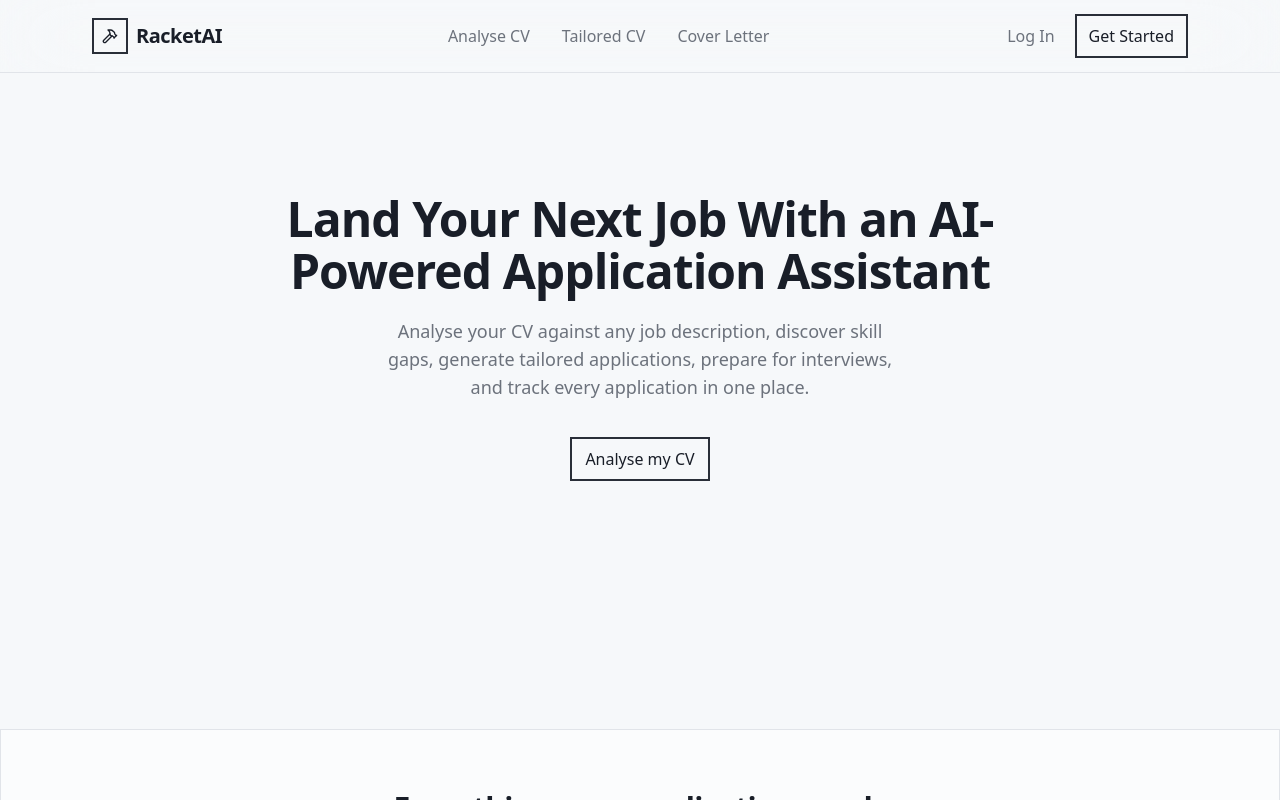
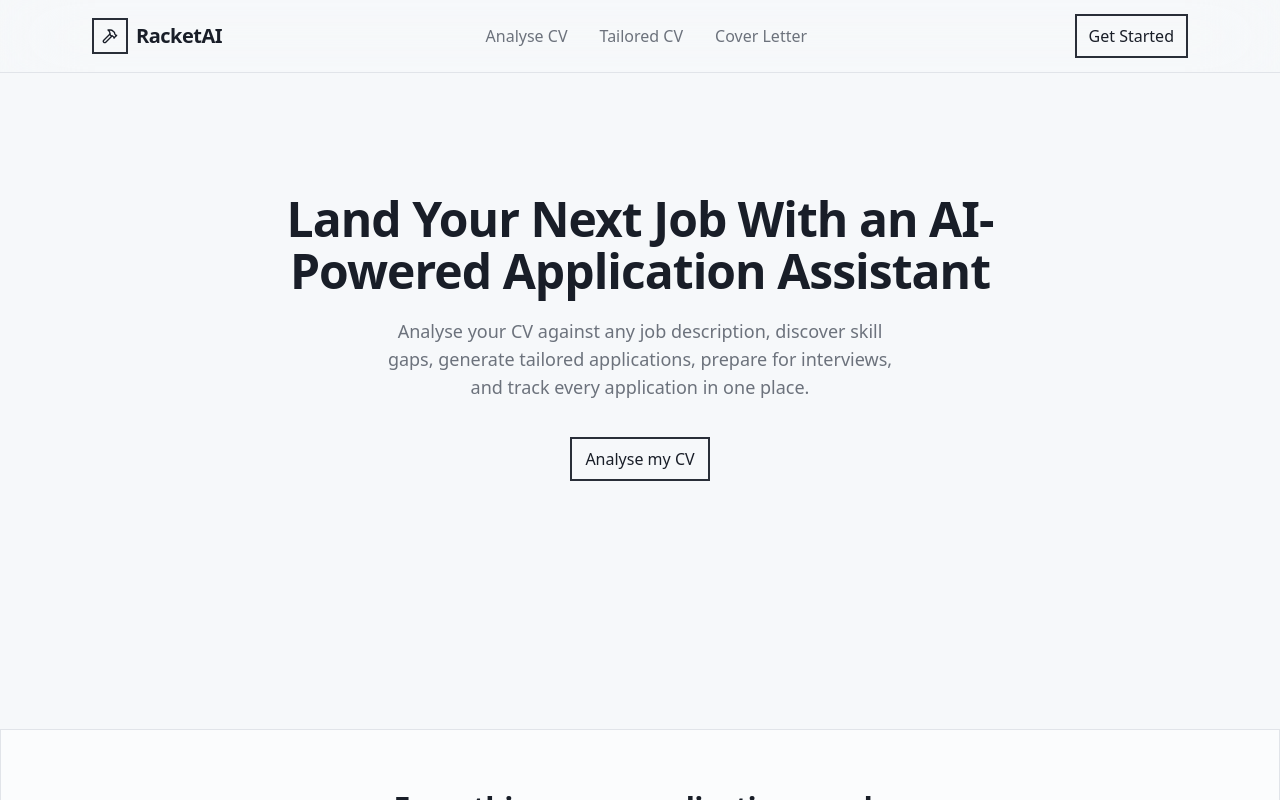
Before and after one commit to SnowyParis/RacketAI, a React (Vite) app: page / in a window 1280 px wide. Shown: the top 800 px of the page. Built offline with nearby package versions, Linux system fonts and the light colour scheme.

Commit message:
Edit Header & create services folder & cvAPI.js

```diff
--- a/package.json
+++ b/package.json
@@ -12,6 +12,7 @@
   "dependencies": {
     "@tailwindcss/vite": "^4.3.3",
     "lucide-react": "^1.42.0",
+    "openai": "^7.20.0",
     "react": "^19.2.8",
     "react-circular-progressbar": "^2.2.0",
     "react-dom": "^19.2.8",
--- a/src/components/Header.jsx
+++ b/src/components/Header.jsx
@@ -38,16 +38,8 @@ function Header() {
 
                     <div className="flex items-center gap-1">
                         <Link
-                            to="/login"
-                            aria-label="Login"
-                            className="hidden min-[590px]:block px-3 py-2 font-medium text-muted-foreground hover:bg-muted-foreground/10 transition"
-                        >
-                            Log In
-                        </Link>
-
-                        <Link
-                            to="/signup"
-                            aria-label="Signup"
+                            to="/analyse-cv"
+                            aria-label="Analyse CV"
                             className="hidden min-[590px]:block ml-1 px-3 py-2 font-medium border-2 border-secondary-foreground hover:bg-muted-foreground/10 transition"
                         >
                             Get Started
```
Also changed, not shown: src/services/cvAPI.js (added), 1 other file (tests, documents, lock files or other folders).
